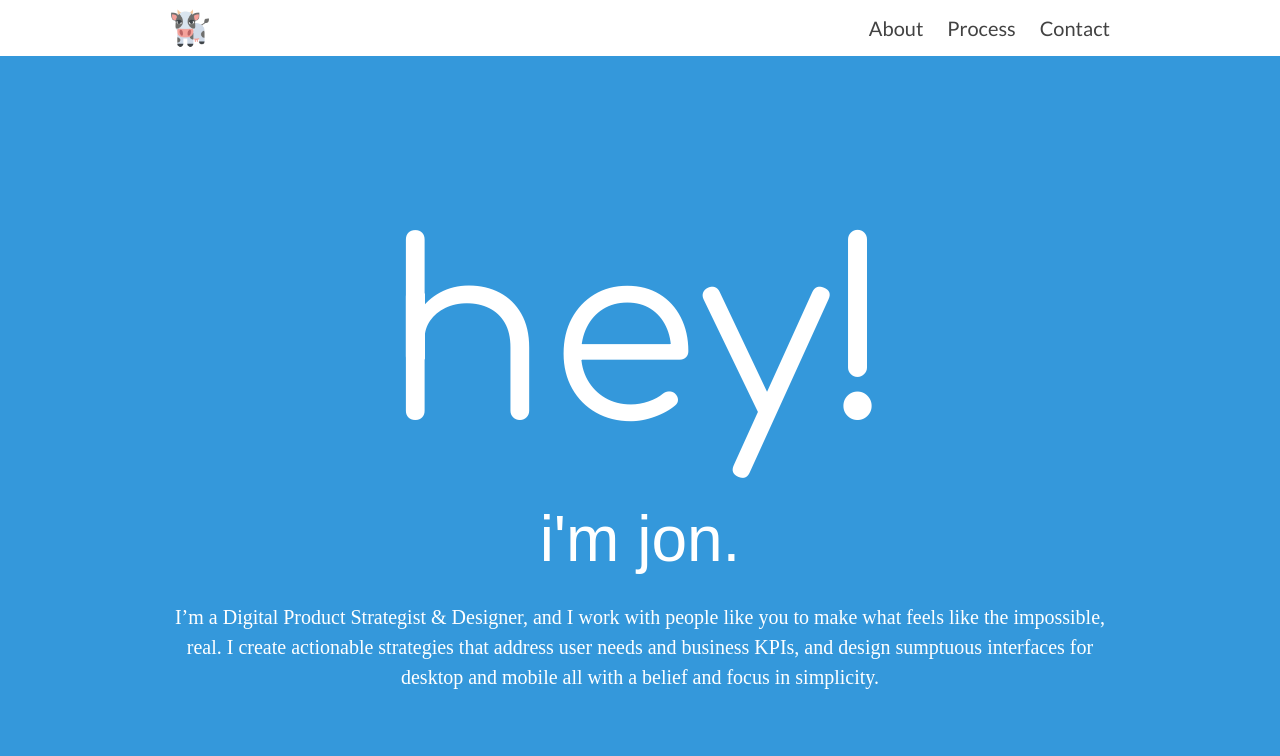
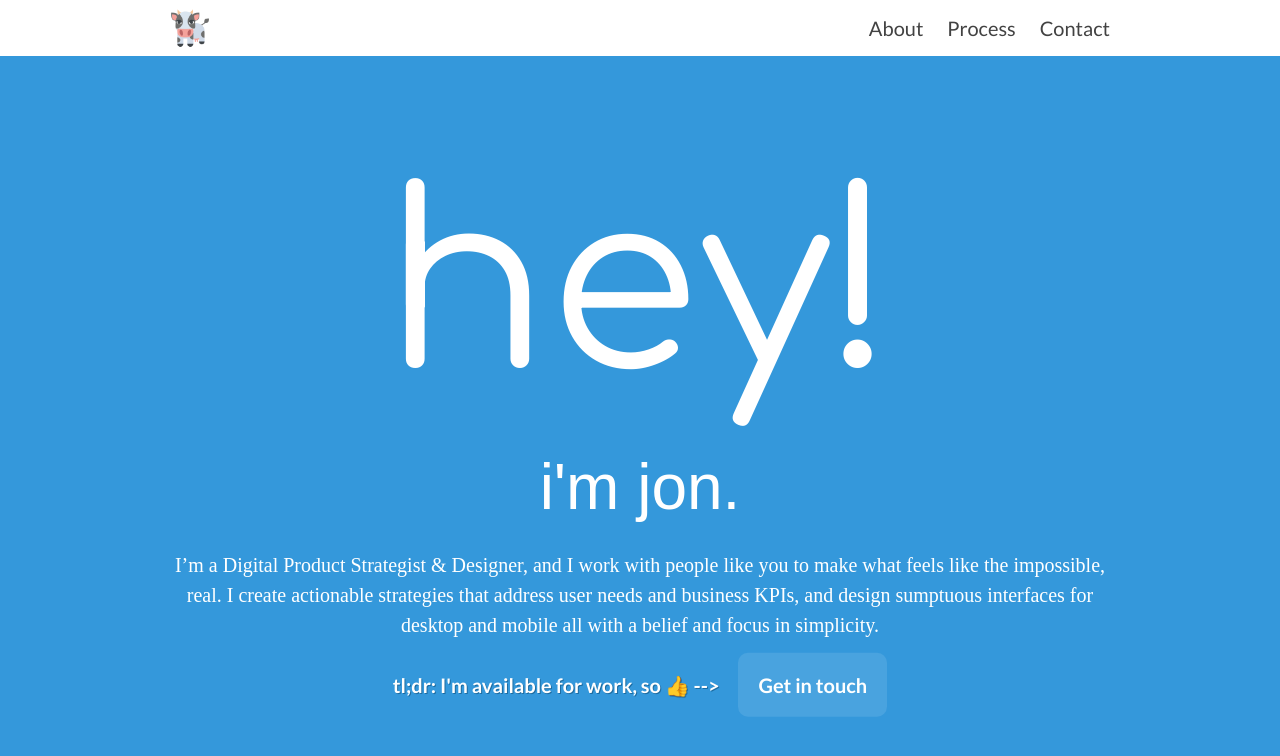
Before and after one commit to jonthebeef/jonthebeef.github.io, a Jekyll site: the page built from index.html, in a window 1280 px wide and 900 px high. Shown: the top 756 px of the window. Built offline with Jekyll 4.4.1, drawn with Linux system fonts in a browser that asks for light colours; emoji names are drawn with the system emoji font; some web fonts are replaced.

Commit message:
homepage cta

```diff
--- a/_includes/homeview.html
+++ b/_includes/homeview.html
@@ -6,7 +6,7 @@
     <div class="wrapper">
       <span class="statement">I’m a Digital Product Strategist &amp; Designer, and I work with people like you to make what feels like the impossible, real. I create actionable strategies that address user needs and business KPIs, and design sumptuous interfaces for desktop and mobile all with a belief and focus in simplicity.
       </span>
-      <!-- <p class="availability">I'm available for work, so <a>Get in touch</a></p> -->
+      <p class="homeview-tldr">tl;dr: I'm available for work, so :+1: --> <a href="/contact">Get in touch</a></p>
     </div>
   </div>
 </div>
--- a/_sass/_layout.scss
+++ b/_sass/_layout.scss
@@ -423,6 +423,37 @@
           font-size: 9vw;
           }
     }
+}
+
+.homeview-tldr {
+  font-family: $base-font-family;
+  padding: $spacing-unit 0;
+  color: white;
+  font-weight: 700;
+  text-shadow: 1px 1px $blue-color-darker;
+  @include media-query($on-palm) {
+    padding: 18px 0;
+    }
+
+  a {
+    padding: $spacing-unit / 1.5;
+    font-weight: 700;
+    color: white;
+    background-color: rgba(255, 255, 255, 0.1);
+    border-radius: 10px;
+    margin-left: $spacing-unit / 2;
+    text-decoration: none;
+    text-shadow: none;
+
+    @include media-query($on-palm) {
+      font-size: 0.9em;
+      }
+  }
+
+  a:hover {
+    text-decoration: none;
+    background: $blue-color-darker;
+  }
 }
 
 .homeview-content {
--- a/css/main.scss
+++ b/css/main.scss
@@ -29,6 +29,7 @@ $pink-color:       #d62a9d;
 $blue-color:       #3498db;
 $green-color:      #ADF10E;
 $blue-color-dark:  darken($blue-color, 8%);
+$blue-color-darker:  darken($blue-color, 16%);
 
 // Width of the content area
 $content-width:    1000px;
```
Also changed, not shown: about.md (+0 -4 lines), process.html (+5 -5 lines).
